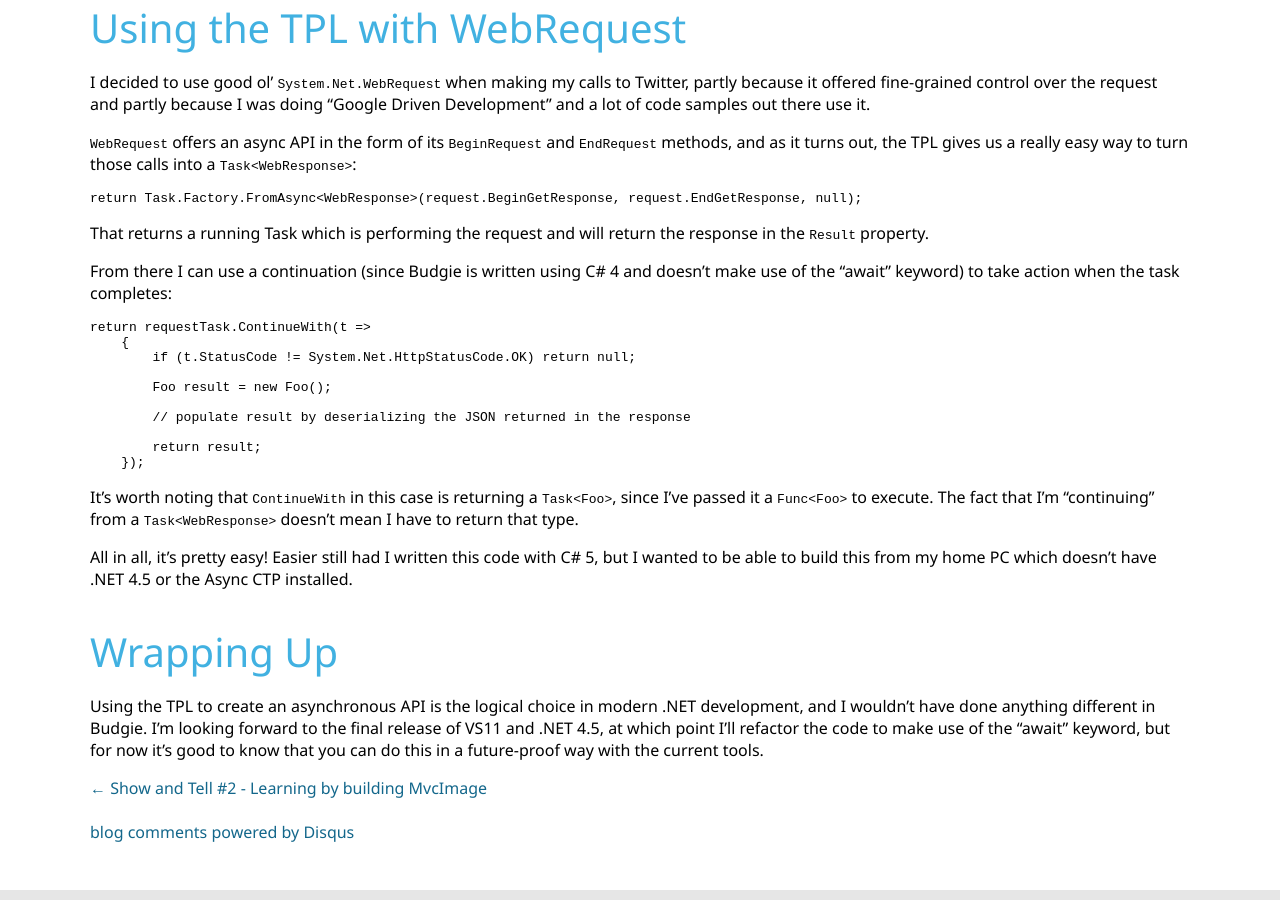
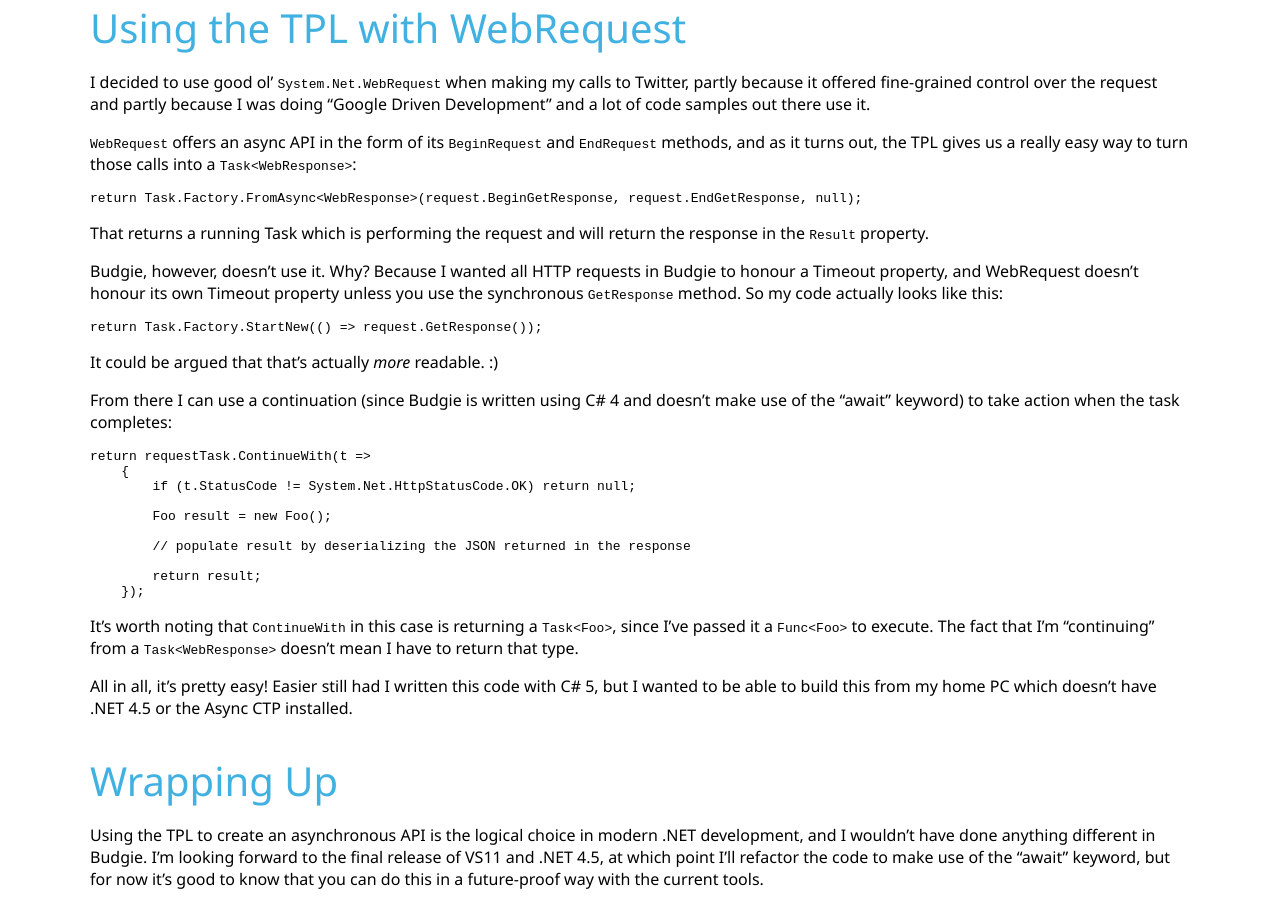
Before and after one commit to Code52/code52.github.com, a Jekyll site: the page built from _posts/2012-04-19-show-and-tell-mabster.md, in a window 1280 px wide and 900 px high, scrolled down 1630 px. Built offline with Jekyll 4.4.1, drawn with Linux system fonts in a browser that asks for light colours; Markdown is read by kramdown in place of the engine named in the settings; comment, search, counter and statistics services are not loaded.

Commit message:
Matt's latest revision

```diff
--- a/_posts/2012-04-19-show-and-tell-mabster.md
+++ b/_posts/2012-04-19-show-and-tell-mabster.md
@@ -65,6 +65,12 @@ I decided to use good ol' `System.Net.WebRequest` when making my calls to Twitte
 
 That returns a running Task which is performing the request and will return the response in the `Result` property.
 
+Budgie, however, doesn't use it. Why? Because I wanted all HTTP requests in Budgie to honour a Timeout property, and WebRequest doesn't honour its own Timeout property unless you use the synchronous `GetResponse` method. So my code actually looks like this:
+
+    return Task.Factory.StartNew(() => request.GetResponse());
+
+It could be argued that that's actually _more_ readable. :)
+
 From there I can use a continuation (since Budgie is written using C# 4 and doesn't make use of the "await" keyword) to take action when the task completes:
 
     return requestTask.ContinueWith(t =>
```
